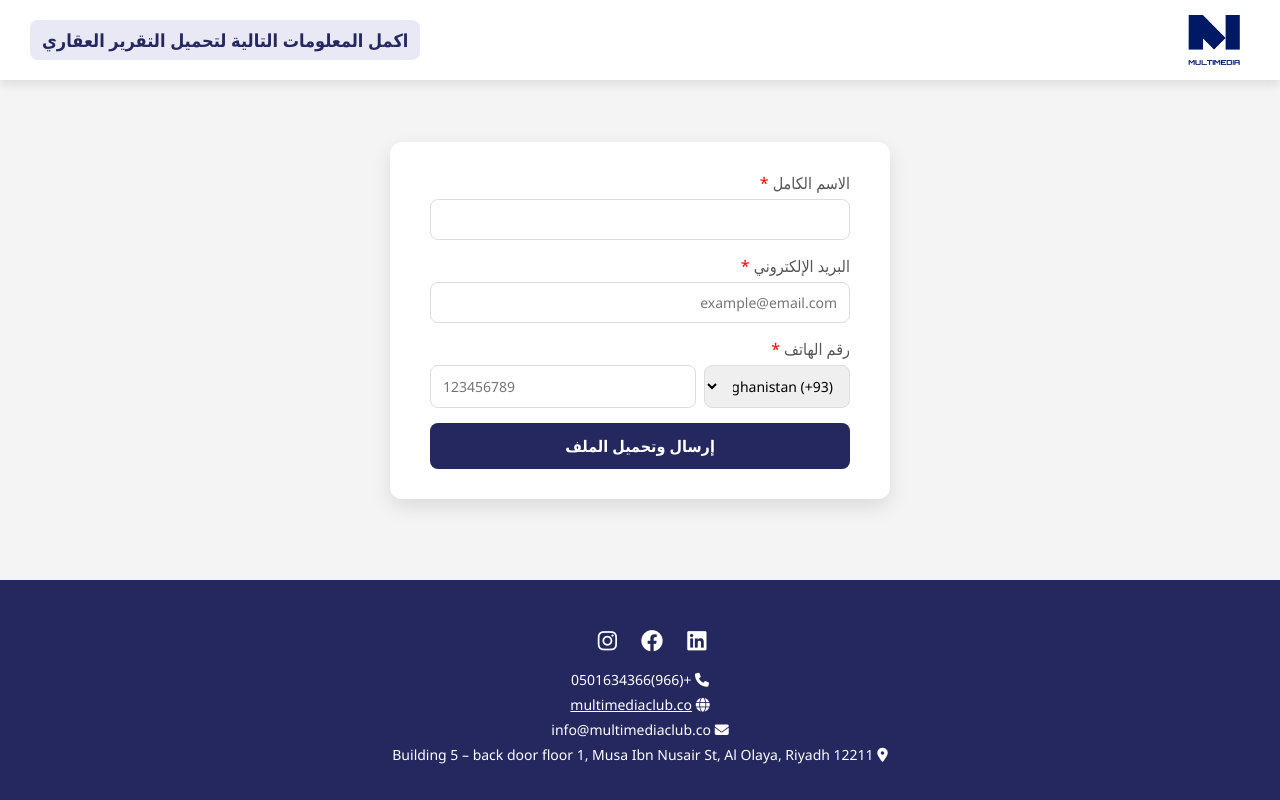
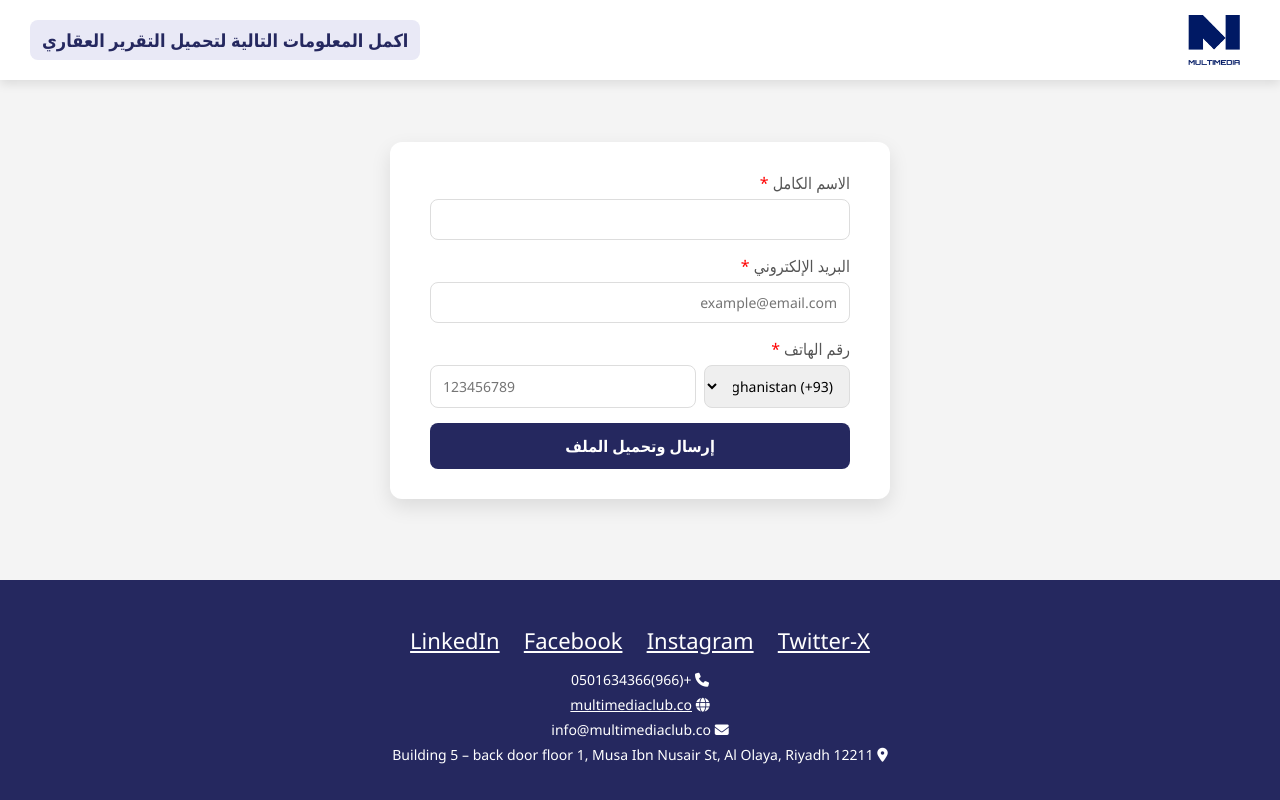
Before and after one commit to asad-Multimedia/Multimedia, a plain HTML site: page index.html in a window 1280 px wide. Drawn offline with Linux system fonts and the light colour scheme.

Commit message:
Update index.html

```diff
--- a/index.html
+++ b/index.html
@@ -317,10 +317,10 @@
   <!-- Footer -->
  <footer>
   <div class="social-links">
-    <a href="https://www.linkedin.com/company/multimediaclubco/" target="_blank"><i class="fab fa-linkedin"></i></a>
-    <a href="https://www.facebook.com/multimediaclubco" target="_blank"><i class="fab fa-facebook"></i></a>
-    <a href="https://www.instagram.com/multimediaclubco/" target="_blank"><i class="fab fa-instagram"></i></a>
-    <a href="https://x.com/multimediaclub_" target="_blank"><i class="fa-brands fa-x-twitter"></i></a>
+    <a href="https://www.linkedin.com/company/multimediaclubco/" target="_blank">LinkedIn</a>
+    <a href="https://www.facebook.com/multimediaclubco" target="_blank">Facebook</a>
+    <a href="https://www.instagram.com/multimediaclubco/" target="_blank">Instagram</a>
+    <a href="https://x.com/multimediaclub_" target="_blank">Twitter-X</a>
   </div>
   <p><i class="fas fa-phone"></i> +(966)0501634366</p>
   <p><i class="fas fa-globe"></i> <a href="https://multimediaclub.co" target="_blank" style="color:white; text-decoration:underline;">multimediaclub.co</a></p>
```
